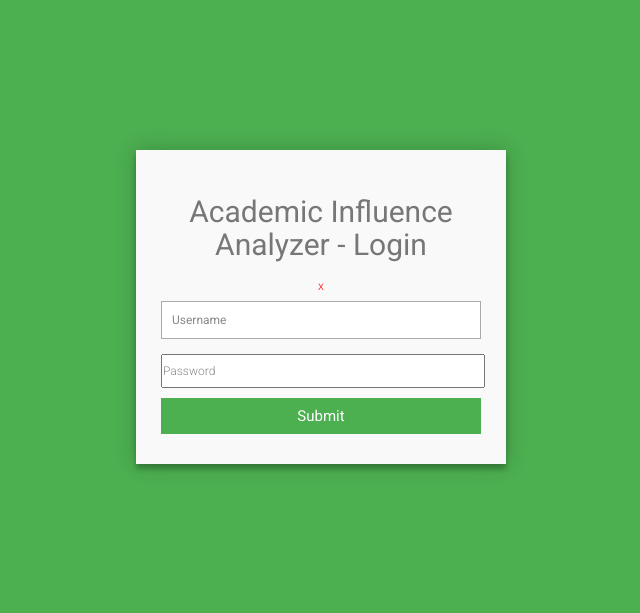
After one commit to AnkaiJie/AfdWeb, a Flask app: template templates/login.html in a window 1280 px wide. The commit adds this page. Shown: the top 613 px of the page, without its empty margins (319-959 px from the left). Run offline with Flask 2, Linux system fonts and the light colour scheme; the template is opened without the code that fills it: most values are stand-ins (such as "Sample title", 1, 10 or a date in 2020); some libraries are stand-ins or nearby versions.

Commit message:
added simple login

```diff
--- a/app.py
+++ b/app.py
@@ -1,15 +1,40 @@
-from flask import Flask, request, render_template
+from flask import Flask, request, render_template, session, redirect, g, url_for
 from celery import Celery
 from config import APP_NAME
 from tasks import run_overcite_script, store_request
 from datapython.apilib import ScopusApiLib
+from datapython.credentials import LOGINUSER, LOGINPASS
 import pprint
+import os
 
 app = Flask(__name__)
+app.secret_key = os.urandom(20)
 
-@app.route('/')
+@app.route('/', methods=['GET','POST'])
+def login():
+    if request.method == 'POST':
+        session.pop('user', None)
+        if request.form['username'].lower() == LOGINUSER and request.form['password'] == LOGINPASS:
+            session['user'] = request.form['username']
+            return redirect('/index')
+        else:
+            return render_template('login.html', passStatus='Incorrect Login')
+    return render_template('login.html')
+
+
+@app.route('/index')
 def index():
-    return render_template('index.html')
+    if g.user:
+        return render_template('index.html')
+
+    return redirect(url_for('login'))
+
+
+@app.before_request
+def before_request():
+    g.user= None
+    if 'user' in session:
+        g.user = session['user']
 
 
 @app.route('/request/overcitesAuthor', methods=['POST'])
--- a/datapython/credentials.py
+++ b/datapython/credentials.py
@@ -8,3 +8,5 @@ HOST = 'blizzard.cs.uwaterloo.ca'
 USER = 'ankaijie'
 PASSWORD = 'iD3t3ctiv'
 DBNAME='CiteFraud'
+LOGINUSER='waterloo'
+LOGINPASS='Waterloo16'
--- a/static/style.css
+++ b/static/style.css
@@ -40,6 +40,11 @@ body {
 #contact input[type="number"] {
   width: 27em;
 }
+
+#contact input[type="password"] {
+  width: 27em;
+}
+
 
 #contact {
   background: #F9F9F9;
--- /dev/null
+++ b/templates/login.html
@@ -0,0 +1,31 @@
+<!DOCTYPE html>
+<html lang="en">
+<head>
+  <title>Academic Influence</title>
+  <meta charset="utf-8">
+  <meta name="viewport" content="width=device-width, initial-scale=1">
+  <link rel="stylesheet" href="https://maxcdn.bootstrapcdn.com/bootstrap/3.3.7/css/bootstrap.min.css">
+  <link rel="stylesheet" href="{{ url_for('static',filename='style.css') }}">
+  <script src="https://ajax.googleapis.com/ajax/libs/jquery/3.1.1/jquery.min.js"></script>
+  <script src="https://maxcdn.bootstrapcdn.com/bootstrap/3.3.7/js/bootstrap.min.js"></script>
+</head>
+<body>
+
+<div class="container">
+  <form id="contact" method="post">
+    <div style="text-align:center"><h2>Academic Influence Analyzer - Login</h2></div>
+    <div style="text-align:center; color:red"> {{ passStatus }}</div>
+    <fieldset>
+      <input placeholder="Username" name="username" type="text" required autofocus>
+    </fieldset>
+    <fieldset>
+      <input placeholder="Password" name="password" type="password" required>
+    </fieldset>
+    </fieldset>
+      <button name="submit" type="submit" id="login-submit" data-submit="...logging in">Submit</button>
+    </fieldset>
+  </form>
+</div>
+
+</body>
+</html>
```
